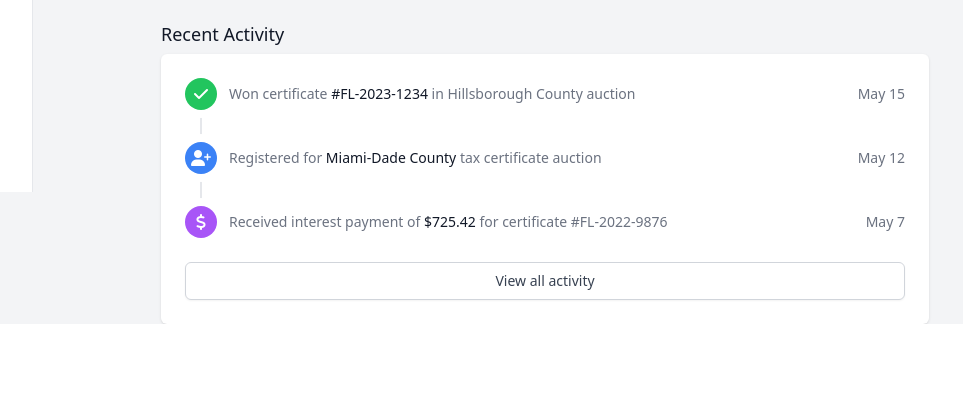
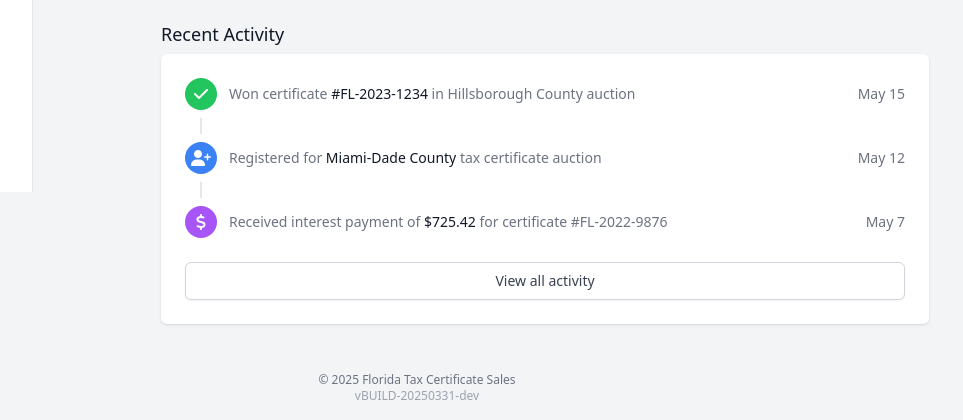
Before and after one commit to kkabza/PerformanceReporting, a Flask app: page / in a window 1280 px wide. Shown: the part 608-1028 px from the top of the page, without its empty margins (223-1186 px from the left). Before the commit the page ends 932 px from the top, so only its background shows below. Run offline with Flask 3, Linux system fonts and the light colour scheme; some libraries are stand-ins or nearby versions.

Commit message:
Implement build versioning system with Docker support

```diff
--- a/app.py
+++ b/app.py
@@ -49,6 +49,9 @@ else:
 app = Flask(__name__)
 app.config['SECRET_KEY'] = os.getenv('SECRET_KEY', 'dev-key')
 
+# Set build version
+BUILD_VERSION = os.getenv('BUILD_VERSION', f"BUILD-20250331-{os.getenv('GIT_HASH', 'dev')}")
+
 # Disable CSRF for testing if needed
 if ENVIRONMENT == 'development':
     app.config['WTF_CSRF_ENABLED'] = False
@@ -59,6 +62,11 @@ app.template_folder = 'app/templates'
 
 # Register blueprints
 app.register_blueprint(home_bp)
+
+# Context processor to inject build version into all templates
+@app.context_processor
+def inject_build_version():
+    return dict(build_version=BUILD_VERSION)
 
 # Enable TDD report enforcement - Never skip build reports
 try:
--- a/app/templates/layouts/base.html
+++ b/app/templates/layouts/base.html
@@ -8,6 +8,7 @@
     <script src="https://cdn.tailwindcss.com"></script>
     <!-- Font Awesome for icons -->
     <link rel="stylesheet" href="https://cdnjs.cloudflare.com/ajax/libs/font-awesome/6.4.0/css/all.min.css">
+    <!-- Build: {{ build_version|default('BUILD-20250331-dev') }} -->
 </head>
 <body class="bg-gray-100">
     {% block content %}{% endblock %}
@@ -19,5 +20,10 @@
             document.querySelector('#mobile-menu').classList.toggle('hidden');
         }
     </script>
+
+    <footer class="text-center text-gray-500 text-xs mt-8 py-4">
+        <p>&copy; 2025 Florida Tax Certificate Sales</p>
+        <p class="text-gray-400 text-xxs">v{{ build_version|default('BUILD-20250331-dev') }}</p>
+    </footer>
 </body>
 </html>
```
Also changed, not shown: 2 other files.
